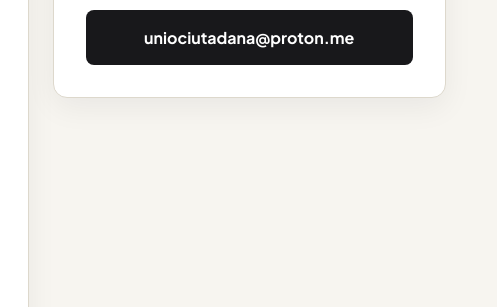
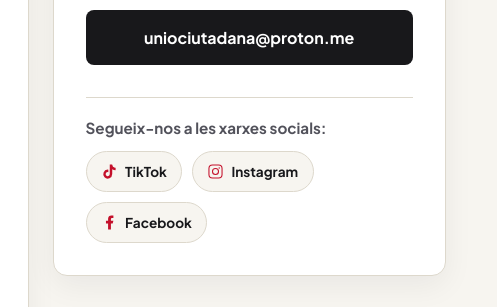
Before and after one commit to uniociutadana/uniociutadana.github.io, a plain HTML site: page index.html in a window 1280 px wide. Shown: the part 4993-5300 px from the top of the page, 783-1280 px from the left. Drawn offline with Linux system fonts and the light colour scheme; a script that the page names is missing.

Commit message:
Add TikTok, Instagram and Facebook social links

```diff
--- a/data.js
+++ b/data.js
@@ -234,6 +234,7 @@ const UC_DATA = {
     contactBadge: "CONTACTE DIRECTE",
     contactTitle: "Escriu-nos per correu electrònic",
     contactDesc: "Si formes part d'una entitat veïnal, tens propostes concretes per al teu barri o vols col·laborar en aquesta fase inicial, escriu-nos a:",
+    socialLabel: "Segueix-nos a les xarxes socials:",
 
     ctaEyebrow: "PROJECTE CIUTADÀ EN FASE DE CONSULTA · SABADELL",
     ctaTitle: "T'INTERESSARIA AQUEST PARTIT PER A SABADELL?",
@@ -478,6 +479,7 @@ const UC_DATA = {
     contactBadge: "CONTACTO DIRECTO",
     contactTitle: "Escríbenos por correo electrónico",
     contactDesc: "Si formas parte de una entidad vecinal, tienes propuestas concretas para tu barrio o quieres colaborar en esta fase inicial, escríbenos a:",
+    socialLabel: "Síguenos en redes sociales:",
 
     ctaEyebrow: "PROYECTO CIUDADANO EN FASE DE CONSULTA · SABADELL",
     ctaTitle: "¿TE INTERESARÍA ESTE PARTIDO PARA SABADELL?",
--- a/index.html
+++ b/index.html
@@ -312,6 +312,23 @@
             <a href="mailto:uniociutadana@proton.me" class="contact-email-box">
               uniociutadana@proton.me
             </a>
+            <div class="social-block">
+              <p class="social-label" data-i18n="socialLabel">Segueix-nos a les xarxes socials:</p>
+              <div class="social-links">
+                <a href="https://www.tiktok.com/@uni.ciutadana" target="_blank" rel="noopener noreferrer" class="social-pill" aria-label="TikTok @uni.ciutadana">
+                  <svg viewBox="0 0 24 24" fill="currentColor" aria-hidden="true"><path d="M19.59 6.69a4.83 4.83 0 0 1-3.77-4.25V2h-3.45v13.67a2.89 2.89 0 0 1-5.2 1.74 2.89 2.89 0 0 1 2.31-4.64 2.93 2.93 0 0 1 .88.13V9.4a6.84 6.84 0 0 0-1-.05A6.33 6.33 0 0 0 5 20.1a6.34 6.34 0 0 0 10.86-4.43v-7a8.16 8.16 0 0 0 4.77 1.52v-3.4a4.85 4.85 0 0 1-1-.1z"/></svg>
+                  <span>TikTok</span>
+                </a>
+                <a href="https://www.instagram.com/unio.ciutadana/" target="_blank" rel="noopener noreferrer" class="social-pill" aria-label="Instagram @unio.ciutadana">
+                  <svg viewBox="0 0 24 24" fill="currentColor" aria-hidden="true"><path d="M7.75 2h8.5A5.75 5.75 0 0 1 22 7.75v8.5A5.75 5.75 0 0 1 16.25 22h-8.5A5.75 5.75 0 0 1 2 16.25v-8.5A5.75 5.75 0 0 1 7.75 2zm0 1.5A4.25 4.25 0 0 0 3.5 7.75v8.5A4.25 4.25 0 0 0 7.75 20.5h8.5a4.25 4.25 0 0 0 4.25-4.25v-8.5A4.25 4.25 0 0 0 16.25 3.5h-8.5zM12 7a5 5 0 1 1 0 10 5 5 0 0 1 0-10zm0 1.5a3.5 3.5 0 1 0 0 7 3.5 3.5 0 0 0 0-7zm5.25-2.5a1 1 0 1 1 0 2 1 1 0 0 1 0-2z"/></svg>
+                  <span>Instagram</span>
+                </a>
+                <a href="https://www.facebook.com/profile.php?id=61596544923518" target="_blank" rel="noopener noreferrer" class="social-pill" aria-label="Facebook Unió Ciutadana">
+                  <svg viewBox="0 0 24 24" fill="currentColor" aria-hidden="true"><path d="M14 13.5h2.5l1-4H14v-2c0-1.03 0-2 2-2h1.5V2.14c-.326-.043-1.557-.14-2.857-.14C11.928 2 10 3.657 10 6.7v2.8H7v4h3V22h4v-8.5z"/></svg>
+                  <span>Facebook</span>
+                </a>
+              </div>
+            </div>
           </div>
         </div>
       </div>
@@ -371,6 +388,10 @@
         <a href="#districtes" data-i18n="navDistricts">7 Districtes</a>
         <a href="#memoria" data-i18n="navEconomy">Memòria Econòmica</a>
         <a href="#opina" data-i18n="navFeedback">Opina</a>
+        <span class="footer-sep" aria-hidden="true">·</span>
+        <a href="https://www.tiktok.com/@uni.ciutadana" target="_blank" rel="noopener noreferrer">TikTok</a>
+        <a href="https://www.instagram.com/unio.ciutadana/" target="_blank" rel="noopener noreferrer">Instagram</a>
+        <a href="https://www.facebook.com/profile.php?id=61596544923518" target="_blank" rel="noopener noreferrer">Facebook</a>
       </div>
     </div>
   </footer>
--- a/styles.css
+++ b/styles.css
@@ -946,6 +946,62 @@ a {
   background: var(--red);
 }
 
+.social-block {
+  margin-top: 1.15rem;
+  padding-top: 1.15rem;
+  border-top: 1px solid var(--border);
+}
+
+.social-label {
+  font-family: var(--font-display);
+  font-size: 0.85rem;
+  font-weight: 700;
+  color: var(--ink);
+  margin-bottom: 0.65rem;
+}
+
+.social-links {
+  display: flex;
+  flex-wrap: wrap;
+  gap: 0.6rem;
+}
+
+.social-pill {
+  display: inline-flex;
+  align-items: center;
+  gap: 0.45rem;
+  padding: 0.55rem 0.9rem;
+  border-radius: 999px;
+  background: var(--bg);
+  border: 1px solid var(--border);
+  font-family: var(--font-display);
+  font-size: 0.85rem;
+  font-weight: 700;
+  color: var(--ink);
+  transition: all 0.2s ease;
+}
+
+.social-pill svg {
+  width: 17px;
+  height: 17px;
+  color: var(--red);
+  transition: color 0.2s ease;
+}
+
+.social-pill:hover {
+  background: var(--red);
+  border-color: var(--red);
+  color: #fff;
+}
+
+.social-pill:hover svg {
+  color: #fff;
+}
+
+.footer-sep {
+  color: #71717a;
+}
+
 .footer-email {
   color: #fda4af;
   font-weight: 600;
```
